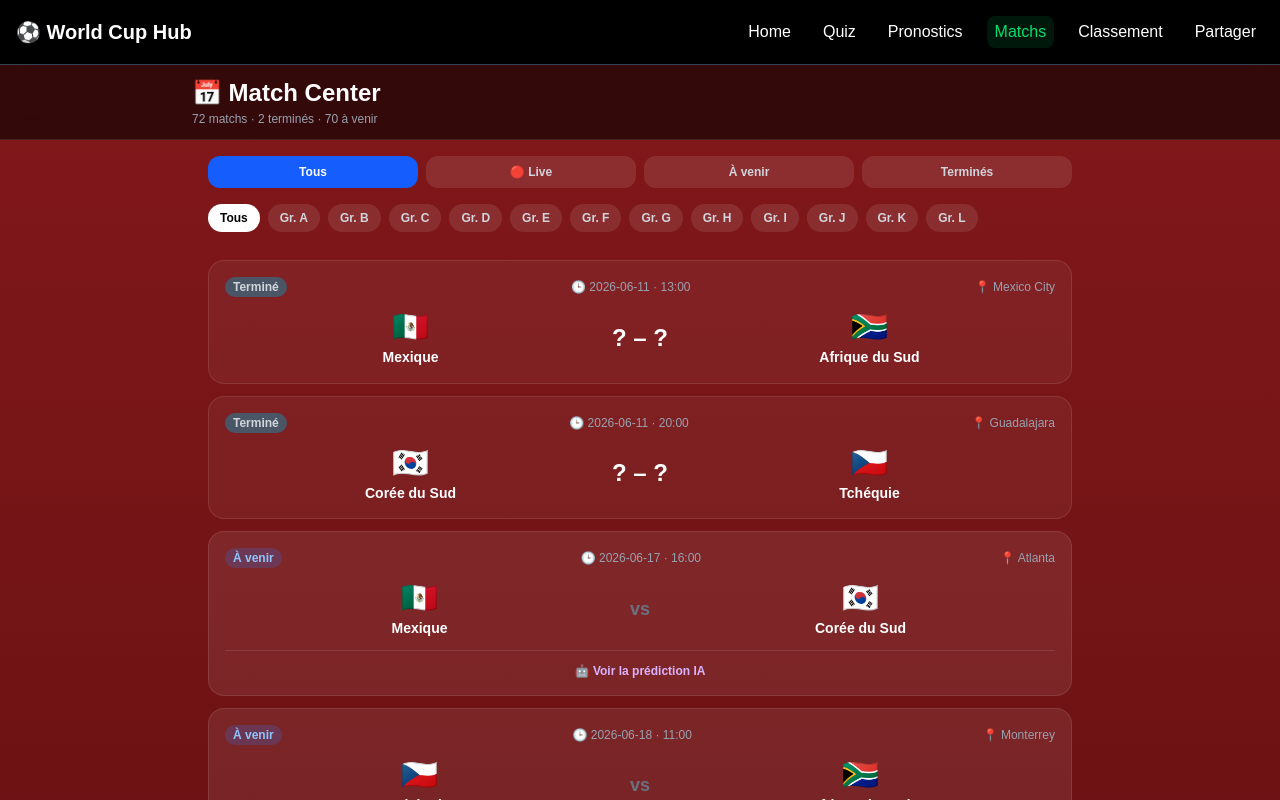
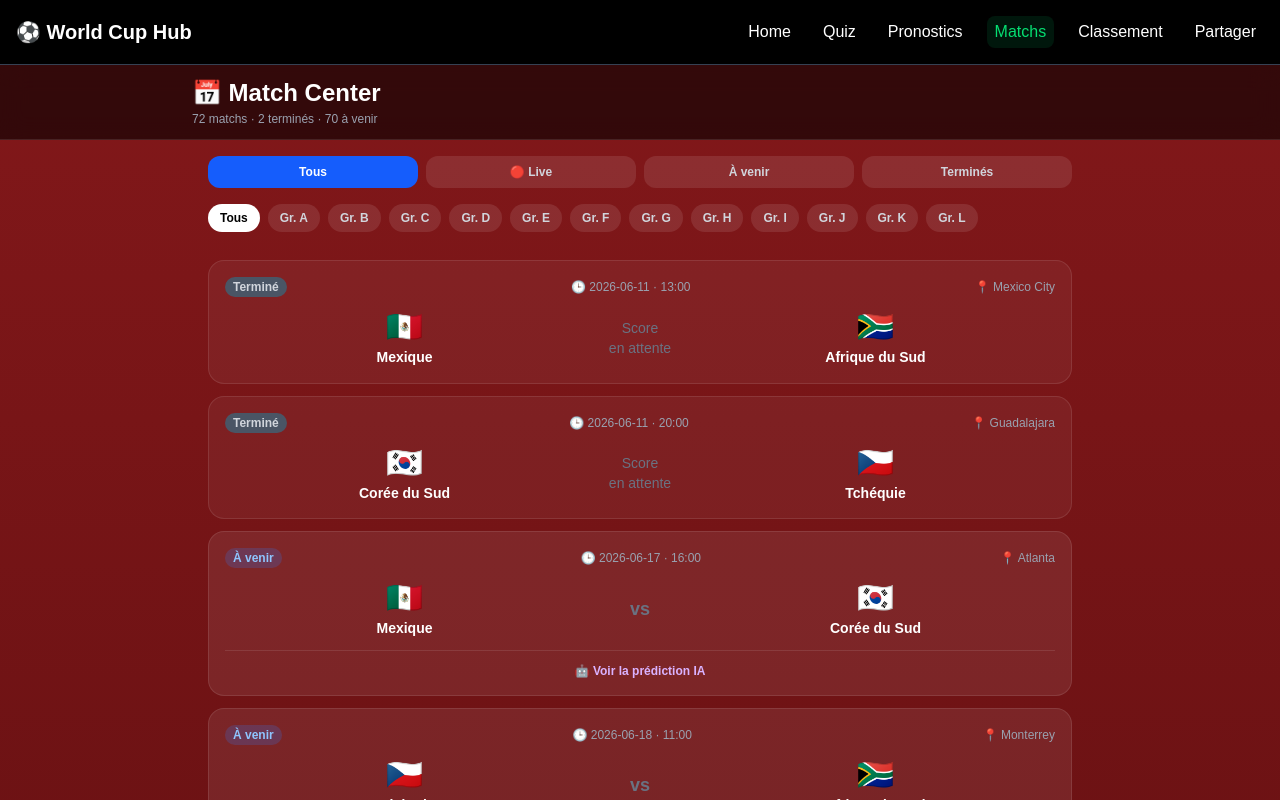
Before and after one commit to Elhadji17/world-cup-hub, a React (Vite) app: page /matches in a window 1280 px wide. Shown: the top 800 px of the page. Built offline with nearby package versions, Linux system fonts and the light colour scheme; no server answers.

Commit message:
feat: afficher vrais scores dans Match Center

```diff
--- /dev/null
+++ b/src/hooks/useResults.js
@@ -0,0 +1,35 @@
+// src/hooks/useResults.js
+// Récupère les vrais scores depuis /api/results
+// Met en cache 60 secondes
+
+import { useState, useEffect } from "react";
+
+const API = import.meta.env.VITE_API_URL ?? "";
+
+export function useResults() {
+  const [results, setResults] = useState({});
+  const [loading, setLoading] = useState(true);
+
+  useEffect(() => {
+    async function fetch_() {
+      try {
+        const res  = await fetch(`${API}/api/results`);
+        const data = await res.json();
+        if (res.ok) setResults(data.results ?? {});
+      } catch (err) {
+        console.warn("[useResults]", err.message);
+      } finally {
+        setLoading(false);
+      }
+    }
+    fetch_();
+    // Rafraîchir toutes les 5 minutes
+    const interval = setInterval(fetch_, 5 * 60 * 1000);
+    return () => clearInterval(interval);
+  }, []);
+
+  // Récupérer le score d'un match
+  const getResult = (matchId) => results[matchId] ?? null;
+
+  return { results, loading, getResult };
+}
--- a/src/pages/Matches.jsx
+++ b/src/pages/Matches.jsx
@@ -1,17 +1,16 @@
 // src/pages/Matches.jsx
-// Calendrier complet WC 2026 — groupes A→L, statuts, résultats
+// Calendrier complet WC 2026 — affiche les vrais scores depuis le backend
 
 import { useState, useMemo } from "react";
 import { motion, AnimatePresence } from "framer-motion";
-import { MATCHES, FLAGS, GROUPS } from "../data/matches";
+import { MATCHES, FLAGS } from "../data/matches";
 import { AI_PREDICTIONS } from "../data/aiPredictions";
+import { useResults } from "../hooks/useResults";
 
-// Statut d'un match selon la date actuelle
 function getMatchStatus(dateStr, timeStr) {
   const now       = new Date();
   const matchDate = new Date(`${dateStr}T${timeStr}:00`);
-  const endDate   = new Date(matchDate.getTime() + 2 * 60 * 60 * 1000); // +2h
-
+  const endDate   = new Date(matchDate.getTime() + 2 * 60 * 60 * 1000);
   if (now < matchDate) return "upcoming";
   if (now >= matchDate && now <= endDate) return "live";
   return "finished";
@@ -35,7 +34,7 @@ function StatusBadge({ status }) {
   );
 }
 
-function MatchRow({ match }) {
+function MatchRow({ match, result }) {
   const status = getMatchStatus(match.date, match.time);
   const ai     = AI_PREDICTIONS[match.id];
   const [showAI, setShowAI] = useState(false);
@@ -63,22 +62,23 @@ function MatchRow({ match }) {
         <span>📍 {match.stadium}</span>
       </div>
 
-      {/* Équipes */}
+      {/* Équipes + score */}
       <div className="flex items-center justify-between">
         <div className="flex-1 text-center">
           <div className="text-3xl mb-1">{flagA}</div>
           <div className="text-sm font-bold leading-tight">{match.teamA}</div>
         </div>
 
-        <div className="mx-4 text-center">
-          {status === "finished" ? (
+        <div className="mx-4 text-center min-w-[80px]">
+          {result ? (
+            // ✅ Vrai score depuis MongoDB
             <div className="text-2xl font-bold text-white">
-              ? – ?
+              {result.realScoreA} – {result.realScoreB}
             </div>
           ) : status === "live" ? (
-            <div className="text-2xl font-bold text-red-400 animate-pulse">
-              En cours
-            </div>
+            <div className="text-lg font-bold text-red-400 animate-pulse">En cours</div>
+          ) : status === "finished" ? (
+            <div className="text-sm text-gray-500">Score<br/>en attente</div>
           ) : (
             <div className="text-lg text-gray-500 font-bold">vs</div>
           )}
@@ -90,7 +90,7 @@ function MatchRow({ match }) {
         </div>
       </div>
 
-      {/* Prédiction IA */}
+      {/* Prédiction IA — seulement pour les matchs à venir */}
       {ai && status === "upcoming" && (
         <div className="mt-3 pt-3 border-t border-white/10">
           <button
@@ -129,6 +129,18 @@ function MatchRow({ match }) {
           </AnimatePresence>
         </div>
       )}
+
+      {/* Résultat final — comparaison IA vs réalité */}
+      {result && ai && (
+        <div className="mt-3 pt-3 border-t border-white/10 text-xs text-center">
+          <span className="text-gray-400">IA avait prédit : </span>
+          <span className="text-purple-300 font-bold">{ai.scoreA} – {ai.scoreB}</span>
+          {ai.scoreA === result.realScoreA && ai.scoreB === result.realScoreB
+            ? <span className="ml-2 text-green-400 font-bold">✅ Exact !</span>
+            : <span className="ml-2 text-orange-400">❌ Raté</span>
+          }
+        </div>
+      )}
     </motion.div>
   );
 }
@@ -144,22 +156,22 @@ const FILTER_STATUS = [
 export default function Matches() {
   const [activeGroup,  setActiveGroup]  = useState("TOUS");
   const [activeStatus, setActiveStatus] = useState("all");
+  const { getResult, loading: resultsLoading } = useResults();
 
   const filtered = useMemo(() => {
     return MATCHES.filter(m => {
-      const status    = getMatchStatus(m.date, m.time);
-      const groupOk   = activeGroup === "TOUS" || m.group === activeGroup;
-      const statusOk  = activeStatus === "all"  || status === activeStatus;
+      const status   = getMatchStatus(m.date, m.time);
+      const groupOk  = activeGroup === "TOUS" || m.group === activeGroup;
+      const statusOk = activeStatus === "all"  || status === activeStatus;
       return groupOk && statusOk;
     });
   }, [activeGroup, activeStatus]);
 
-  // Stats rapides
   const stats = useMemo(() => {
     const live     = MATCHES.filter(m => getMatchStatus(m.date, m.time) === "live").length;
     const finished = MATCHES.filter(m => getMatchStatus(m.date, m.time) === "finished").length;
     const upcoming = MATCHES.filter(m => getMatchStatus(m.date, m.time) === "upcoming").length;
-    return { live, finished, upcoming, total: MATCHES.length };
+    return { live, finished, upcoming };
   }, []);
 
   return (
@@ -170,8 +182,10 @@ export default function Matches() {
         <div className="max-w-4xl mx-auto">
           <h1 className="text-2xl font-bold">📅 Match Center</h1>
           <p className="text-xs text-gray-400 mt-0.5">
-            {stats.total} matchs · {stats.live > 0 ? `🔴 ${stats.live} live · ` : ""}
+            {MATCHES.length} matchs ·{" "}
+            {stats.live > 0 ? `🔴 ${stats.live} live · ` : ""}
             {stats.finished} terminés · {stats.upcoming} à venir
+            {resultsLoading && " · ⏳ Chargement scores..."}
           </p>
         </div>
       </div>
@@ -216,19 +230,21 @@ export default function Matches() {
         <div className="grid gap-3">
           <AnimatePresence>
             {filtered.map(match => (
-              <MatchRow key={match.id} match={match} />
+              <MatchRow
+                key={match.id}
+                match={match}
+                result={getResult(match.id)}
+              />
             ))}
           </AnimatePresence>
         </div>
 
-        {/* Aucun match */}
         {filtered.length === 0 && (
           <div className="text-center text-gray-400 py-20">
             <div className="text-5xl mb-4">📭</div>
             <p>Aucun match pour ce filtre.</p>
           </div>
         )}
-
       </div>
     </div>
   );
```
